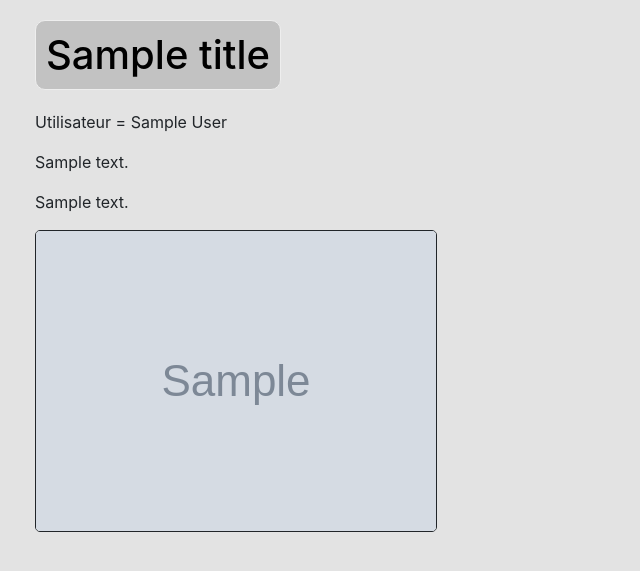
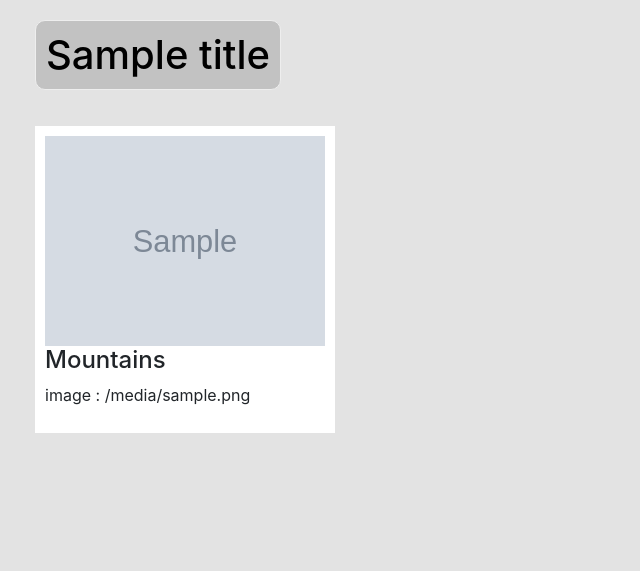
Before and after one commit to thekangaroofactory/photo-webapp, a Flask app: template www/application/member/templates/dashboard.html in a window 1280 px wide. Shown: the part 56-627 px from the top of the page, without its empty margins (0-640 px from the left). Run offline with Flask 2, Linux system fonts and the light colour scheme; a user stored in the database is signed in; tables that the repository leaves empty hold one stand-in row (values such as "Sample post"); the template is opened without the code that fills it: most values are stand-ins (such as "Sample title", 1, 10 or a date in 2020); grey boxes marked "Sample" are stand-in pictures; parts of the project's set-up code (start-up, migrations or seed data) failed here and were passed over; some libraries are stand-ins or nearby versions.

Commit message:
Implement photo gallery

```diff
--- a/www/application/member/templates/dashboard.html
+++ b/www/application/member/templates/dashboard.html
@@ -4,15 +4,38 @@
 {% block content %}
     <div class="container">
         <h1>{{title}}</h1>
+
+        <!--
         <p>Utilisateur = {{current_user.name}}</p>
         <p>{{body}}</p>
+        -->
 
+        <!--
         {% if content %}
             <p>{{content}}</p>
            {% for file in content %}
-                <img class="preview" src="{{ url_for('member_bp.download_file', name=file) }}">
+                <img class="preview" src="{{ url_for('member_bp.download_file', name=file) }}" onclick="window.location.href='your_flask_route/{{file}}';">
             {% endfor %}
         {% endif %}
+        -->
+
+        {% if content %}
+            <div class="row">
+            {% for file in content %}
+                <div class="column">
+                    <div class="img-container">
+                    <div class="overlay"> x <button class="btn danger" onclick="window.location.href='delete/{{file}}';"><i class="fa fa-trash"></i></button></div>
+                    <img src="{{ url_for('member_bp.download_file', name=file) }}" alt="photo" style="width:100%" class="image">
+                    <h4>Mountains</h4>
+                    <p>image : {{file}}</p>
+                    </div>
+                </div>
+            {% endfor %}
+            </div>
+        {% endif %}
+
+
+
 
     </div>
 {% endblock %}
--- a/www/application/static/css/style.css
+++ b/www/application/static/css/style.css
@@ -39,3 +39,100 @@ h2 {
     border: 1px solid;
     border-radius: 5px;
 }
+
+/* ------- Experimental: dashboard page (uploaded images) -------- */
+
+* {box-sizing: border-box}
+
+.row {
+  margin: 8px -16px;
+}
+
+/* Add padding BETWEEN each column (if you want) */
+.row,
+.row > .column {
+  padding: 8px;
+}
+
+/* Create three equal columns that floats next to each other */
+.column {
+  float: left;
+  /*width: 33.33%;*/
+  display: block;
+}
+
+/* Clear floats after rows */
+.row:after {
+  content: "";
+  display: table;
+  clear: both;
+}
+
+/* ------- Experimental: dashboard page (uploaded images) -------- */
+
+/* Container needed to position the overlay. Adjust the width as needed */
+.img-container {
+  position: relative;
+  width: 100%;
+  max-width: 300px;
+
+  background-color: white;
+  padding: 10px;
+}
+
+/* Make the image to responsive */
+.image {
+  display: block;
+  width: 100%;
+  height: auto;
+}
+
+/* The overlay effect - lays on top of the container and over the image */
+.overlay {
+  position: absolute;
+  top: 0;
+  left: 0;
+  background: rgb(0, 0, 0);
+  background: rgba(0, 0, 0, 0.5); /* Black see-through */
+  color: #f1f1f1;
+  width: 100%;
+  transition: .5s ease;
+  opacity:0;
+  color: white;
+  font-size: 20px;
+  padding: 20px;
+  text-align: center;
+}
+
+/* When you mouse over the container, fade in the overlay title */
+.img-container:hover .overlay {
+  opacity: 1;
+}
+
+/* ------- Experimental: dashboard page (uploaded images) -------- */
+
+/* Style the button and place it in the middle of the container/image */
+.overlay .btn {
+  position: absolute;
+  top: 50%;
+  left: 50%;
+  transform: translate(-50%, -50%);
+  -ms-transform: translate(-50%, -50%);
+  background-color: white;
+  color: black;
+  font-size: 16px;
+  padding: 10px 15px;
+  border: none;
+  cursor: pointer;
+  border-radius: 5px;
+}
+
+/* Red */
+.overlay .danger {
+  color: red
+}
+
+.overlay .danger:hover {
+  background: #f44336;
+  color: white;
+}
--- a/www/application/templates/layout.html
+++ b/www/application/templates/layout.html
@@ -6,6 +6,9 @@
     <meta name="description" content="description">
     <!-- Bootstrap CSS -->
     <link rel="stylesheet" href="https://stackpath.bootstrapcdn.com/bootstrap/4.3.1/css/bootstrap.min.css" integrity="sha384-ggOyR0iXCbMQv3Xipma34MD+dH/1fQ784/j6cY/iJTQUOhcWr7x9JvoRxT2MZw1T" crossorigin="anonymous">
+    <!-- Add icon library -->
+    <link rel="stylesheet" href="https://cdnjs.cloudflare.com/ajax/libs/font-awesome/4.7.0/css/font-awesome.min.css">
+    <!-- Add css -->
     <link href="/static/css/style.css" rel="stylesheet" />
 </head>
 <body>
```
Also changed, not shown: www/application/member/routes.py (+8 -0 lines).
